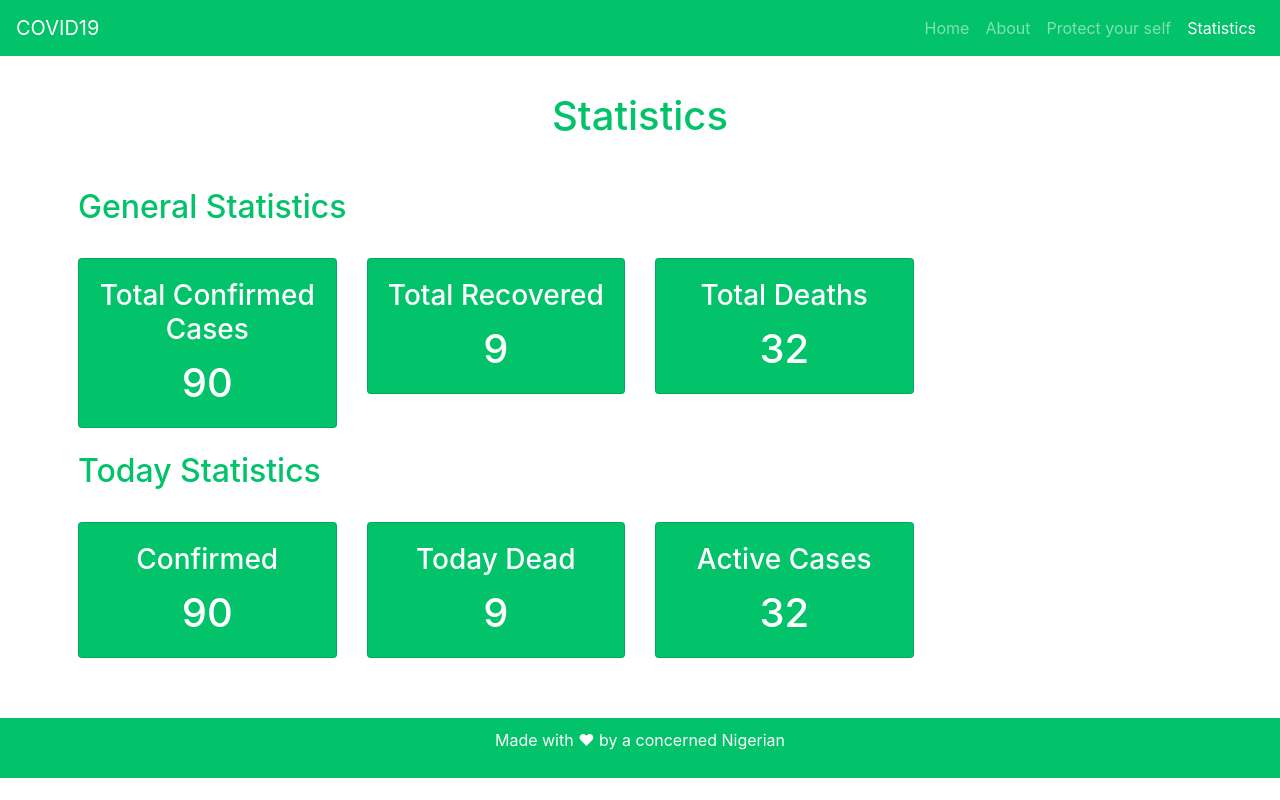
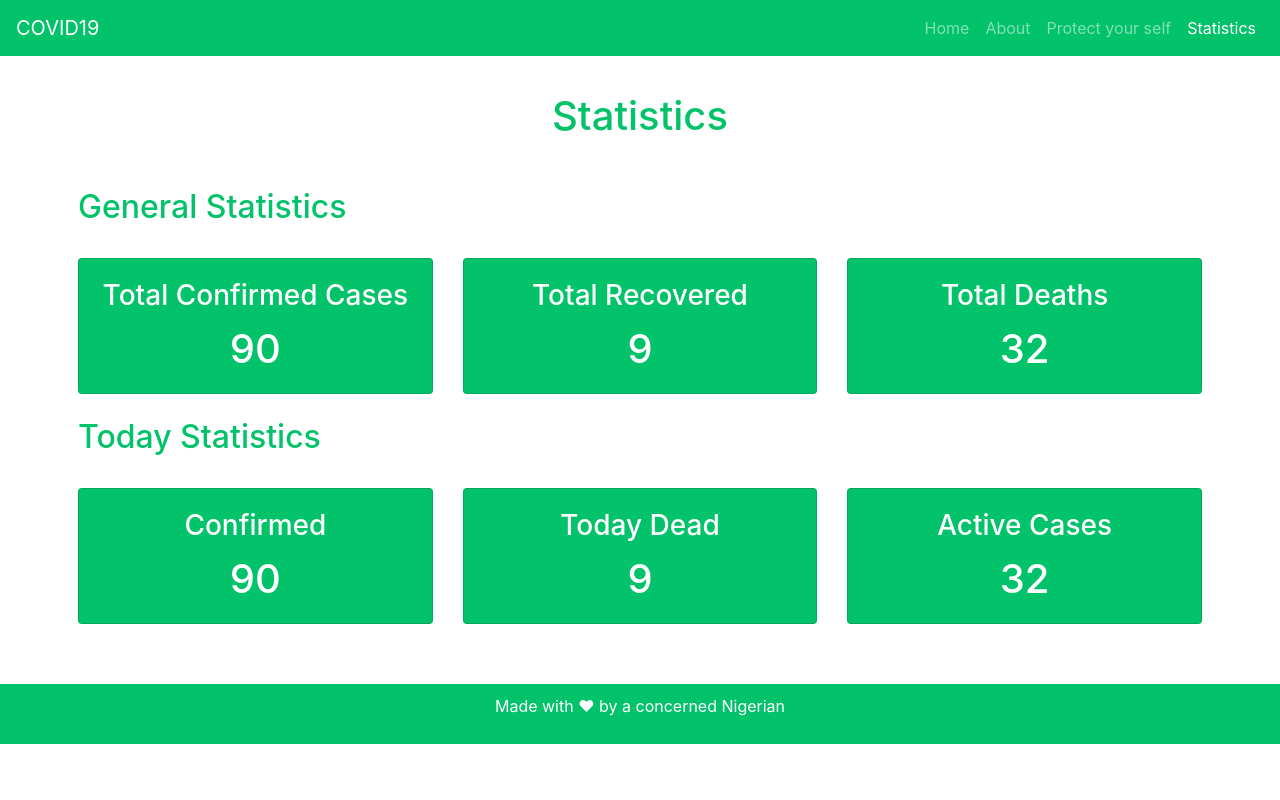
Before and after one commit to malgwi/covidNG, a plain HTML site: page statistics.html in a window 1280 px wide. Drawn offline with nearby package versions, Linux system fonts and the light colour scheme; no server answers.

Commit message:
css stats commit

```diff
--- a/statistics.html
+++ b/statistics.html
@@ -49,7 +49,7 @@
 			<h2>General Statistics</h2>
 			<div class="row">
 
-				<div class="col-md-3">
+				<div class="col-md-4">
 					<div  class="card text-white bg-success mt-4 mb-4">
 					<div class="card-body text-center">
 						<h5 class="card-title h3">Total Confirmed Cases</h5>
@@ -58,7 +58,7 @@
 					</div>
 				</div>
 
-				<div class="col-md-3">
+				<div class="col-md-4">
 					<div class="card mt-4 mb-4">
 					<div class="card-body text-center">
 						<h5 class="card-title h3">Total Recovered</h5>
@@ -67,7 +67,7 @@
 					</div>
 				</div>
 
-				<div class="col-md-3">
+				<div class="col-md-4">
 					<div  class="card mt-4 mb-4">
 					<div class="card-body text-center">
 						<h5 class="card-title h3">Total Deaths</h5>
@@ -81,7 +81,7 @@
 			<h2>Today Statistics</h2>
 			<div class="row">
 
-				<div class="col-md-3">
+				<div class="col-md-4">
 					<div  class="card mt-4 mb-4">
 						<div class="card-body text-center">
 							<h5 class="card-title h3">Confirmed</h5>
@@ -90,7 +90,7 @@
 					</div>
 				</div>
 
-				<div class="col-md-3">
+				<div class="col-md-4">
 					<div class="card mt-4 mb-4">
 						<div class="card-body text-center">
 							<h5 class="card-title h3">Today Dead</h5>
@@ -99,7 +99,7 @@
 					</div>
 				</div>
 
-				<div class="col-md-3">
+				<div class="col-md-4">
 					<div  class="card mt-4 mb-4">
 						<div class="card-body text-center">
 							<h5 class="card-title h3">Active Cases</h5>
```
